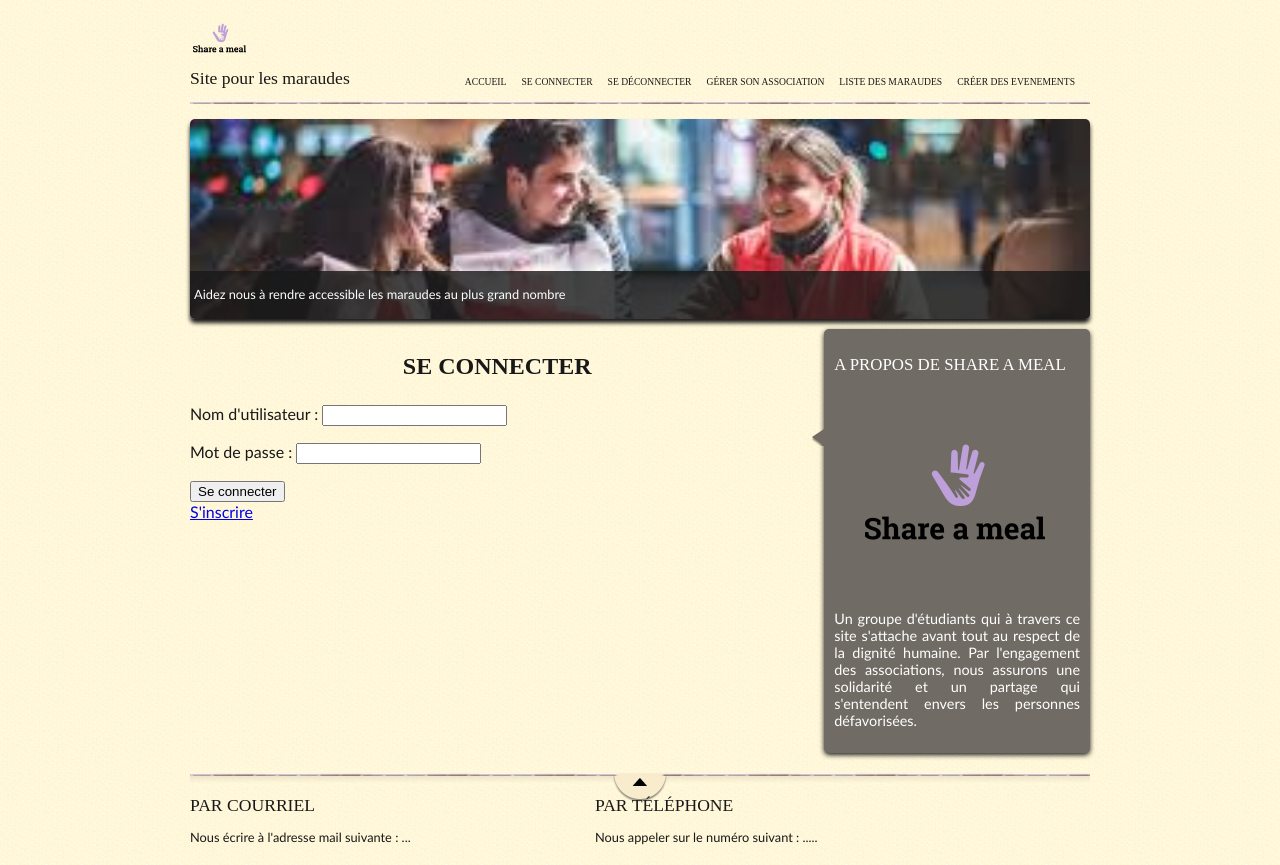
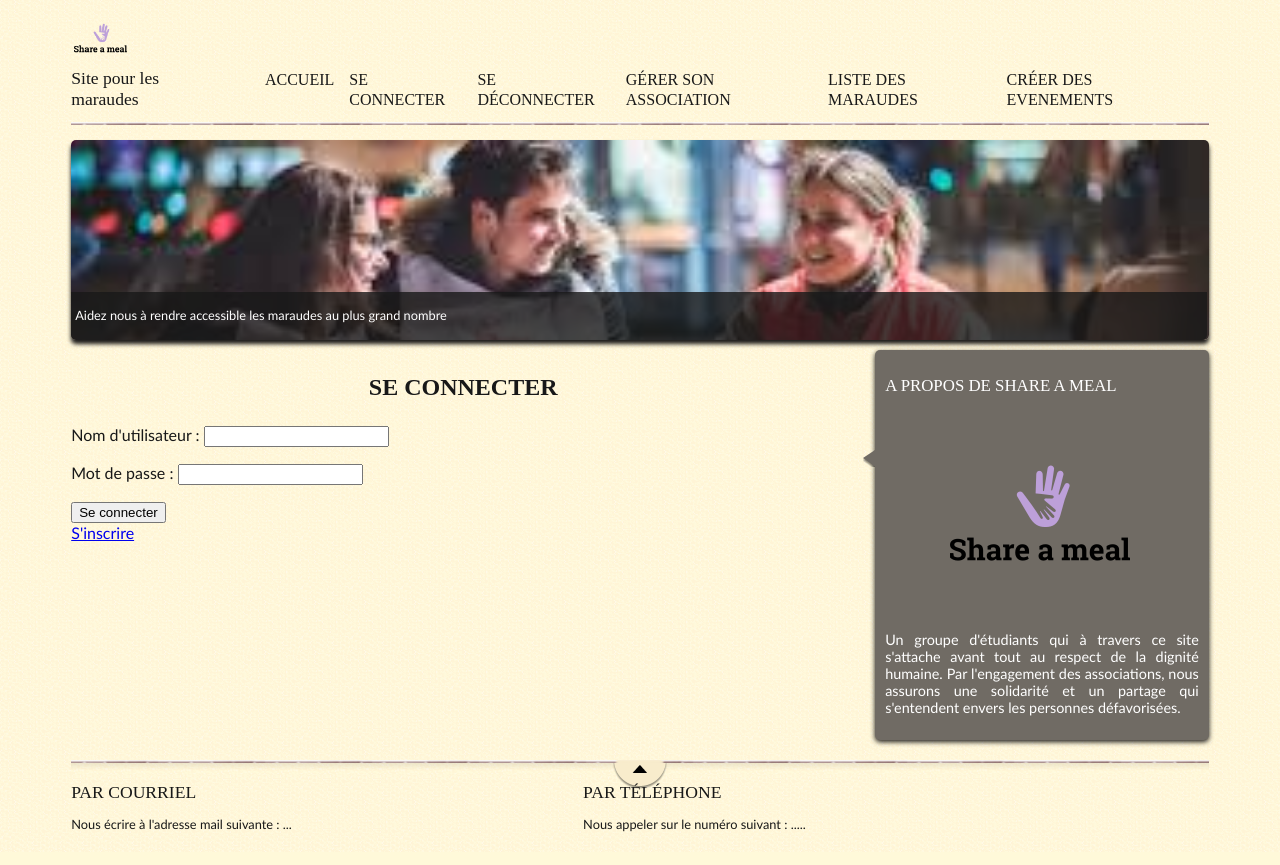
Before and after one commit to ShareAMeal/backend, a Django app: page /register/connexion/ in a window 1280 px wide. Run offline with Django 3.2, Linux system fonts and the light colour scheme.

Commit message:
modif diverses - Fonctionnel

```diff
--- a/static/style1.css
+++ b/static/style1.css
@@ -29,7 +29,7 @@ body
 
 #bloc_page
 {
-    width: 900px;
+    width: 90%;
     margin: auto;
 }
 
@@ -93,7 +93,7 @@ nav li
 
 nav a
 {
-    font-size: 0.6em;
+    font-size: 1em;
     color:#181818;
     padding-bottom: 3px;
     text-decoration: none;
```
